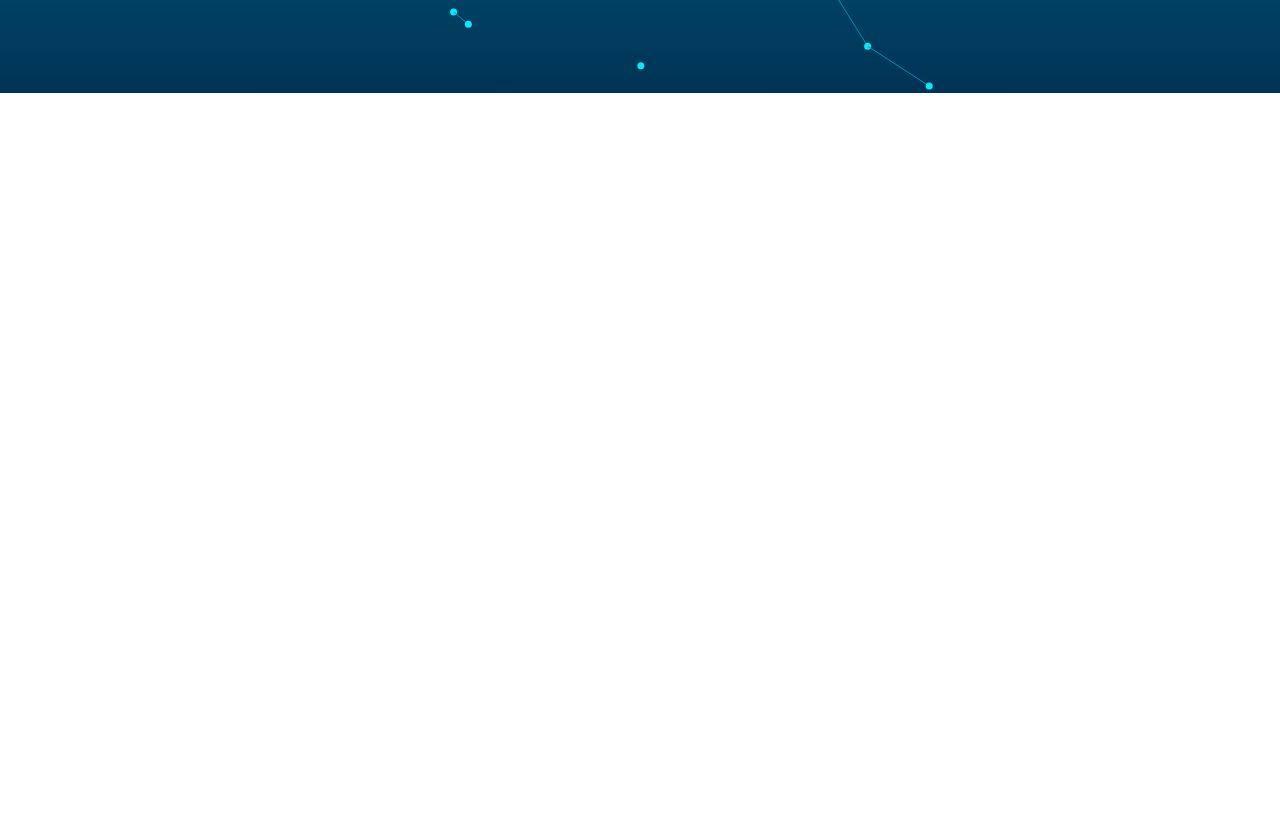
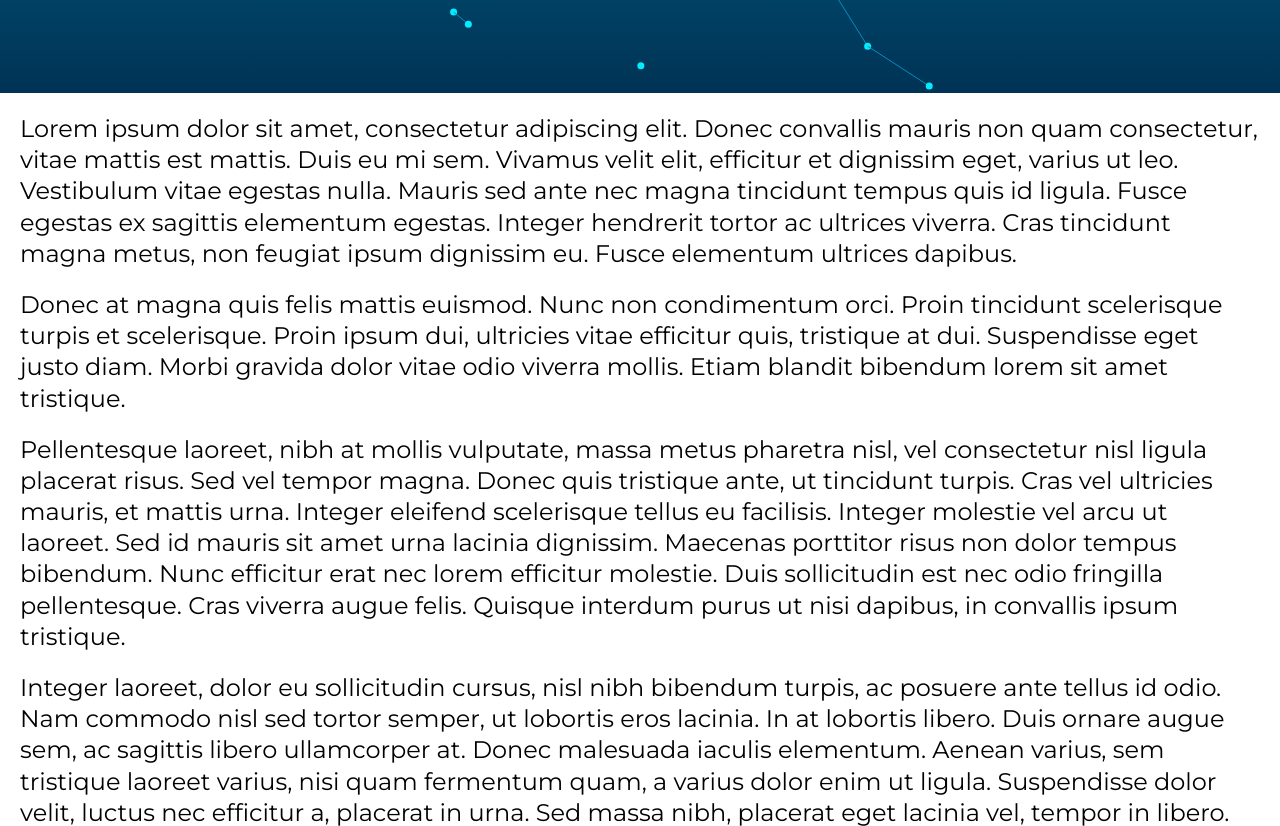
Before and after one commit to keosys-victoria/website-draft, a plain HTML site: page particles/index.html in a window 1280 px wide. Shown: the part 707-1533 px from the top of the page. Drawn offline with Linux system fonts and the light colour scheme.

Commit message:
style text

```diff
--- a/particles/css/style.css
+++ b/particles/css/style.css
@@ -173,6 +173,8 @@ p {
 
 #content {
   width: 100%;
-  height: 100%;
-  overflow: hidden;
 }
+#content p {
+  margin:20px;
+  color: #000000;
+}
```
